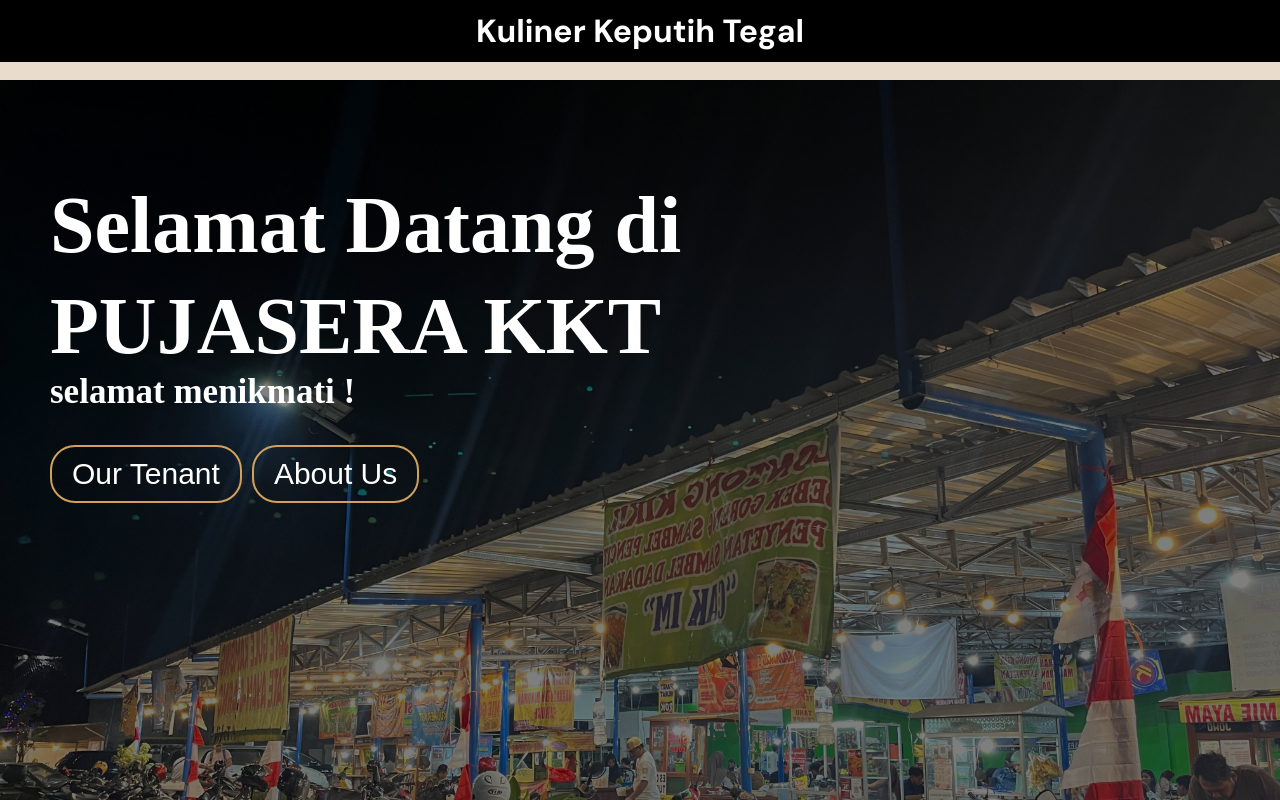
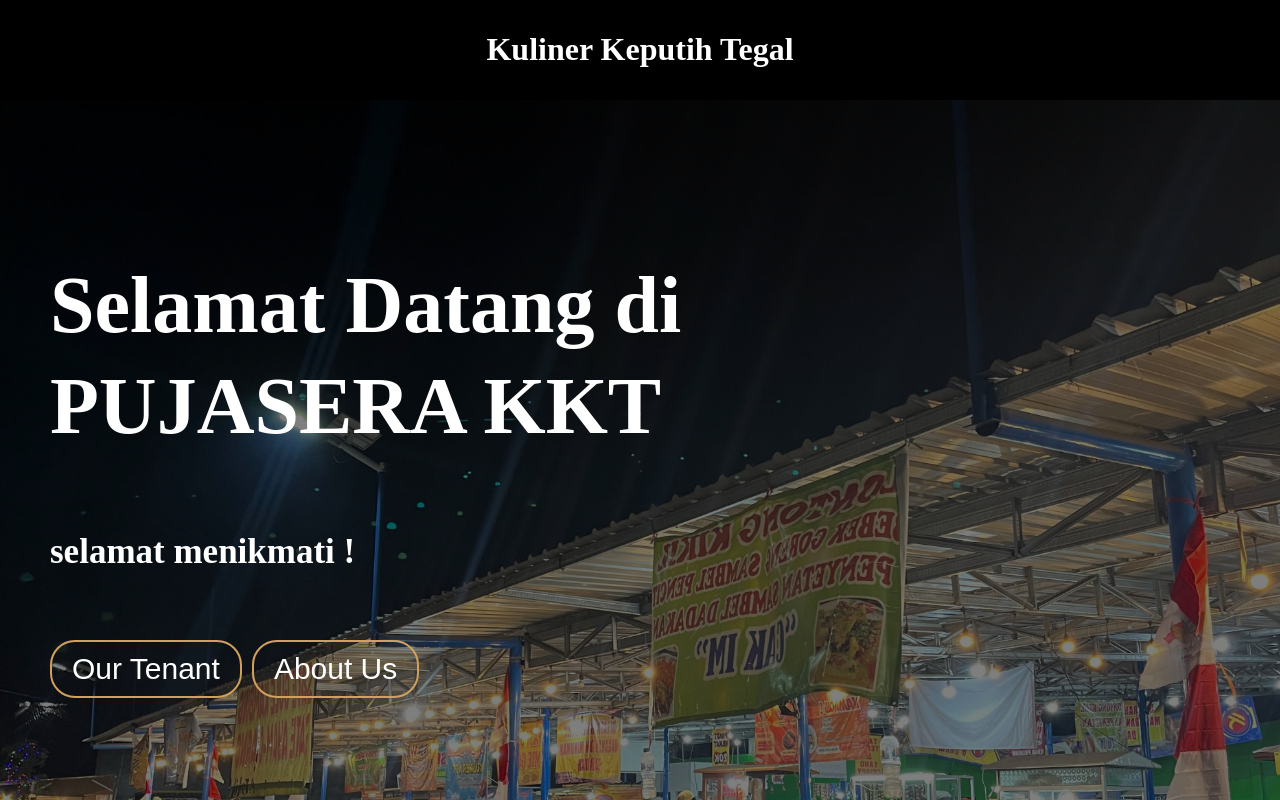
Before and after one commit to TwicePie/Kuliner_Keputih_Timur, a React (Create React App) app: page / in a window 1280 px wide. Shown: the top 800 px of the page. Built offline with nearby package versions, Linux system fonts and the light colour scheme.

Commit message:
Menambahkan folder lain

```diff
--- a/src/Pages/Landing.css
+++ b/src/Pages/Landing.css
@@ -24,14 +24,5 @@ footer {
 
 /* Reset beberapa properti yang mungkin menimbulkan masalah */
 * {
-  margin: 0;
-  padding: 0;
   box-sizing: border-box; /* Menghindari overflow akibat padding/border */
 }
-
-body {
-  margin: 0;
-  font-family: 'DM Sans', sans-serif;
-  padding-top: 0px; /* Sesuaikan dengan tinggi header agar konten tidak tersembunyi di belakang header */
-  overflow-x: hidden; /* Tambahan untuk mencegah scroll horizontal di body */
-}
```
